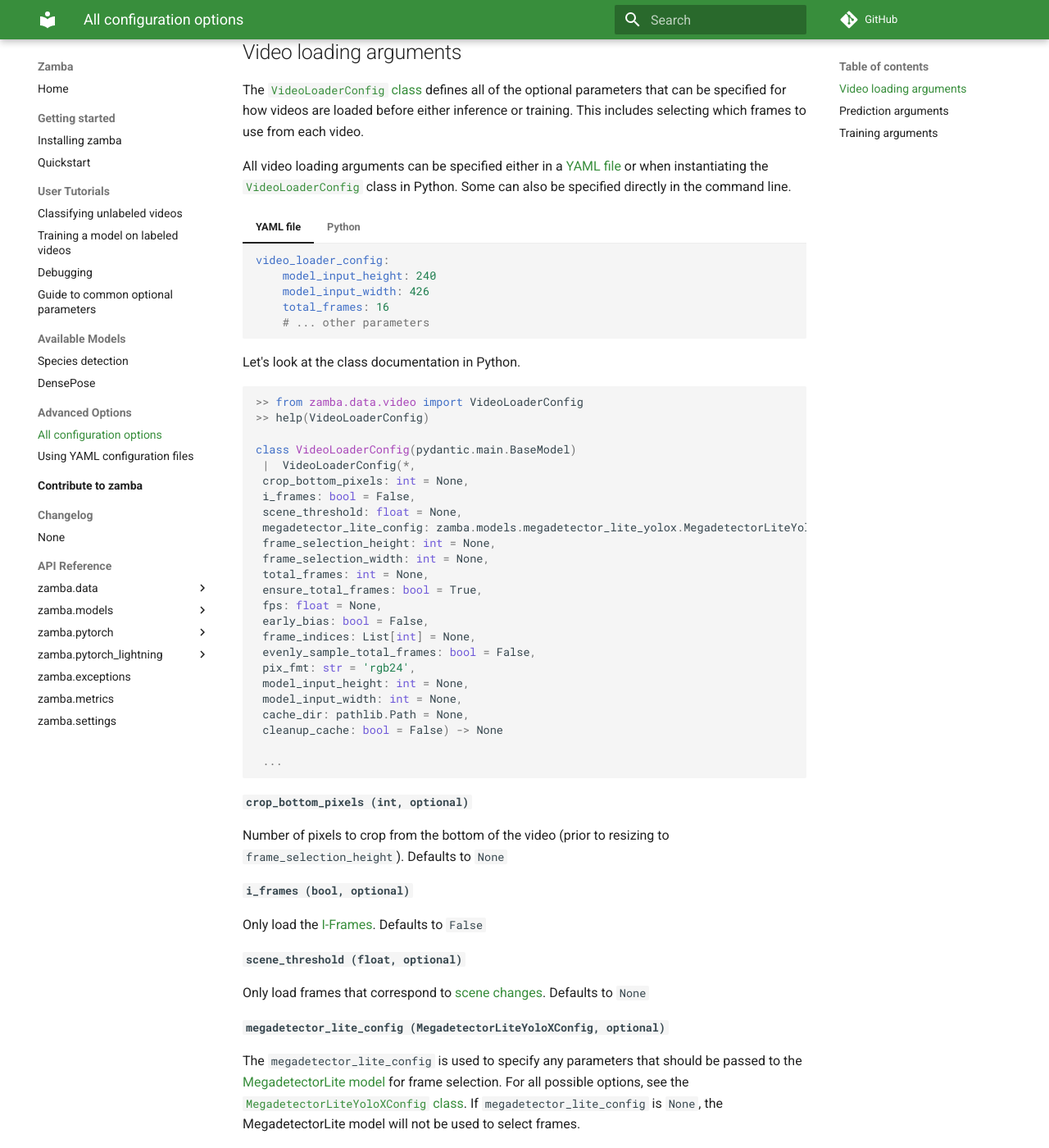
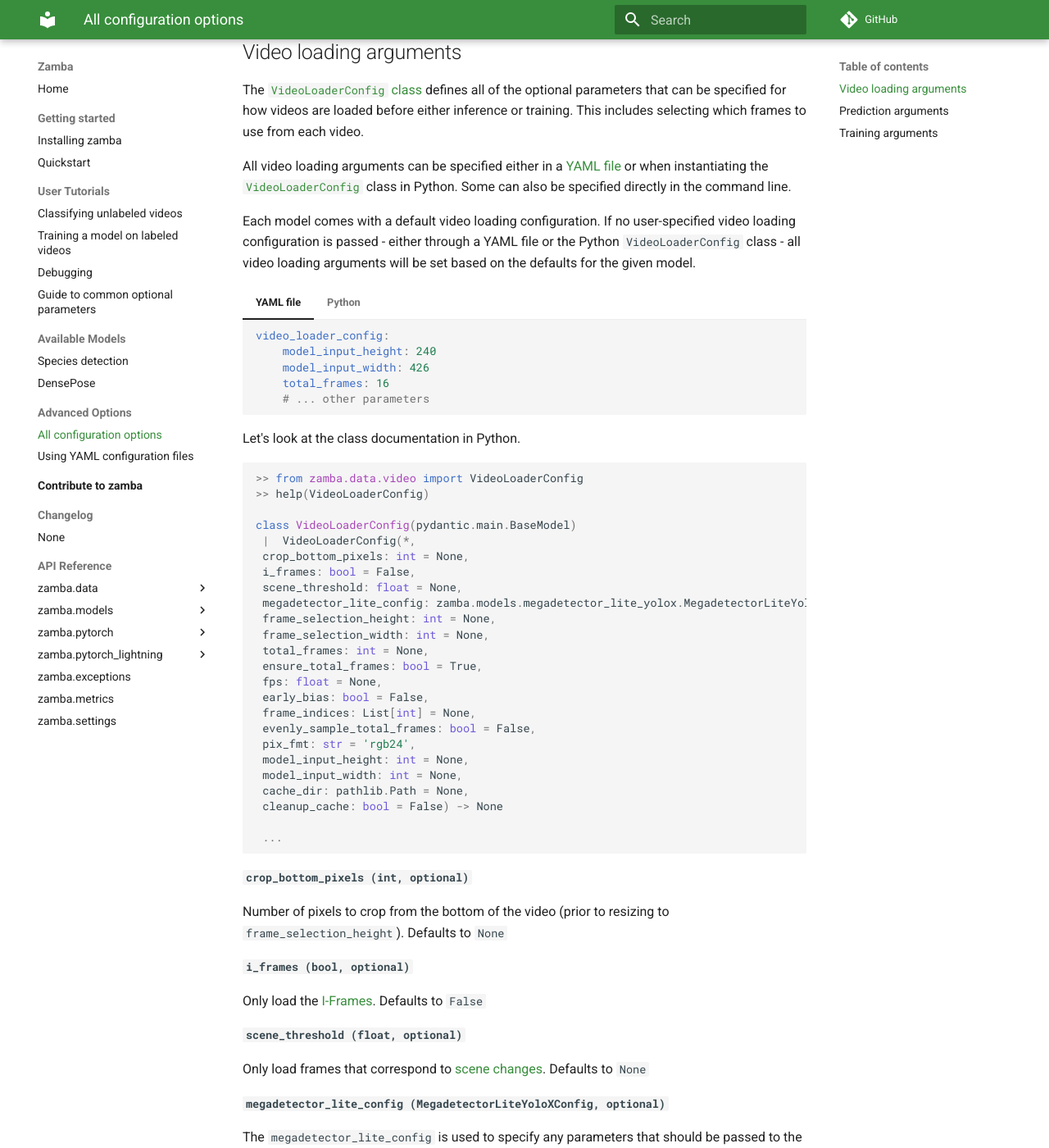
Before and after one commit to drivendataorg/zamba, an MkDocs documentation site: the page built from docs/docs/configurations.md, in a window 1280 px wide and 1400 px high, scrolled down 1074 px. Shown: the whole window at 82% size. Built offline with MkDocs 1.6.1 and Material for MkDocs 9.7.7, drawn with Linux system fonts in a browser that asks for light colours; comment, search, counter and statistics services are not loaded; the version menu is left out; some of the changed text lies outside the part shown.

Commit message:
add note about pulling in model defaults

````diff
--- a/docs/docs/configurations.md
+++ b/docs/docs/configurations.md
@@ -17,6 +17,8 @@
 The [`VideoLoaderConfig` class](api-reference/data-video.md#zamba.data.video.VideoLoaderConfig) defines all of the optional parameters that can be specified for how videos are loaded before either inference or training. This includes selecting which frames to use from each video.
 
 All video loading arguments can be specified either in a [YAML file](yaml-config.md) or when instantiating the [`VideoLoaderConfig`](configurations.md#video-loading-arguments) class in Python. Some can also be specified directly in the command line.
+
+Each model comes with a default video loading configuration. If no user-specified video loading configuration is passed - either through a YAML file or the Python `VideoLoaderConfig` class - all video loading arguments will be set based on the defaults for the given model.
 
 === "YAML file"
     ```yaml
@@ -87,7 +89,7 @@
 
 #### `megadetector_lite_config (MegadetectorLiteYoloXConfig, optional)`
 
-The `megadetector_lite_config` is used to specify any parameters that should be passed to the [MegadetectorLite model](models/species-detection.md#megadetectorlite) for frame selection. For all possible options, see the [`MegadetectorLiteYoloXConfig` class](api-reference/models-megadetector_lite_yolox.md#zamba.models.megadetector_lite_yolox.MegadetectorLiteYoloXConfig). If `megadetector_lite_config` is `None`, the MegadetectorLite model will not be used to select frames.
+The `megadetector_lite_config` is used to specify any parameters that should be passed to the [MegadetectorLite model](models/species-detection.md#megadetectorlite) for frame selection. For all possible options, see the [`MegadetectorLiteYoloXConfig` class](api-reference/models-megadetector_lite_yolox.md#zamba.models.megadetector_lite_yolox.MegadetectorLiteYoloXConfig). If `megadetector_lite_config` is `None` (the default), the MegadetectorLite model will not be used to select frames.
 
 #### `frame_selection_height (int, optional), frame_selection_width (int, optional)`
 
````
